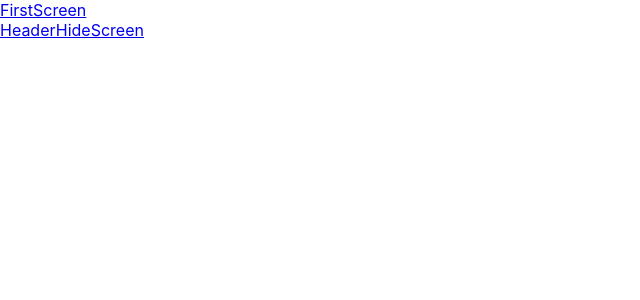
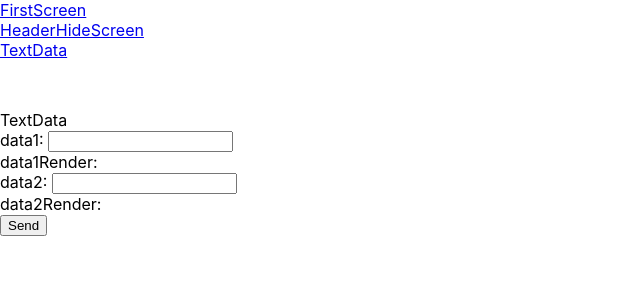
Before and after one commit to sonhoil/reactBootTemplate, a React (Create React App) app in the folder reactBootTemplate/src/webapp/reactspringfront/: page /TextData in a window 1280 px wide. Shown: the top 300 px of the page, without its empty margins (0-640 px from the left). Built offline with nearby package versions, Linux system fonts and the light colour scheme.

Commit message:
React 활용 - 3 : useState, input 사용하여 데이터 입력하기

```diff
--- a/reactBootTemplate/src/webapp/reactspringfront/package.json
+++ b/reactBootTemplate/src/webapp/reactspringfront/package.json
@@ -6,6 +6,7 @@
     "@testing-library/jest-dom": "^5.16.5",
     "@testing-library/react": "^13.4.0",
     "@testing-library/user-event": "^13.5.0",
+    "axios": "^0.27.2",
     "react": "^18.2.0",
     "react-dom": "^18.2.0",
     "react-router-dom": "^6.3.0",
--- a/reactBootTemplate/src/webapp/reactspringfront/src/App.js
+++ b/reactBootTemplate/src/webapp/reactspringfront/src/App.js
@@ -1,6 +1,7 @@
 import React from 'react';
 import FirstScreen from './Screens/FirstScreen'
 import HeaderHideScreen from './Screens/HeaderHideScreen'
+import TextData from './Screens/TextData'
 import Header from './Screens/Header'
 import {
   BrowserRouter as Router,
@@ -15,10 +16,13 @@ function App() {
           {/* 실제 화면에 보여지는 태그, 클릭 시 주소창이 /FirstScreen으로 이동 */}
           <Header/>
           {/* 주소창 변함에 따라 화면을 해당 주소창에 맞게 변경해준다. */}
+          <div style={{marginTop:'50px'}}>
           <Routes>
             <Route path="/FirstScreen"  element={<FirstScreen />}></Route>
             <Route path="/HeaderHideScreen"  element={<HeaderHideScreen />}></Route>
+            <Route path="/TextData"  element={<TextData />}></Route>
           </Routes>
+          </div>
     </Router>
   );
 }
--- a/reactBootTemplate/src/webapp/reactspringfront/src/Screens/Header.js
+++ b/reactBootTemplate/src/webapp/reactspringfront/src/Screens/Header.js
@@ -17,6 +17,8 @@ function Header() {
         <Link to="/FirstScreen">FirstScreen</Link>
         <br></br>
         <Link to="/HeaderHideScreen">HeaderHideScreen</Link>
+        <br></br>
+        <Link to="/TextData">TextData</Link>
       </div>
 
     );
--- /dev/null
+++ b/reactBootTemplate/src/webapp/reactspringfront/src/Screens/TextData.js
@@ -0,0 +1,35 @@
+import React, { useState, useEffect } from 'react';
+
+function TextData() {
+  const [data1, setData1] = useState('');
+  const [data2, setData2] = useState('');
+
+  const updateData1 = e => setData1(e.target.value);
+  const updateData2 = e => setData2(e.target.value);
+
+  function Send(){
+    console.log(data1)
+    console.log(data2)
+  }
+    return (
+        <div>
+            TextData
+            <div>
+                data1: <input  onChange={updateData1}></input>
+            </div>
+            <div>
+                data1Render: {data1}
+            </div>
+            <div>
+                data2: <input  onChange={updateData2}></input>
+            </div>
+            <div>
+                data2Render: {data2}
+            </div>
+            <div>
+                <button onClick={()=> Send()}>Send</button>
+            </div>
+        </div>
+    );
+  }
+export default TextData;
```
Also changed, not shown: 1 other file (tests, documents, lock files or other folders).
